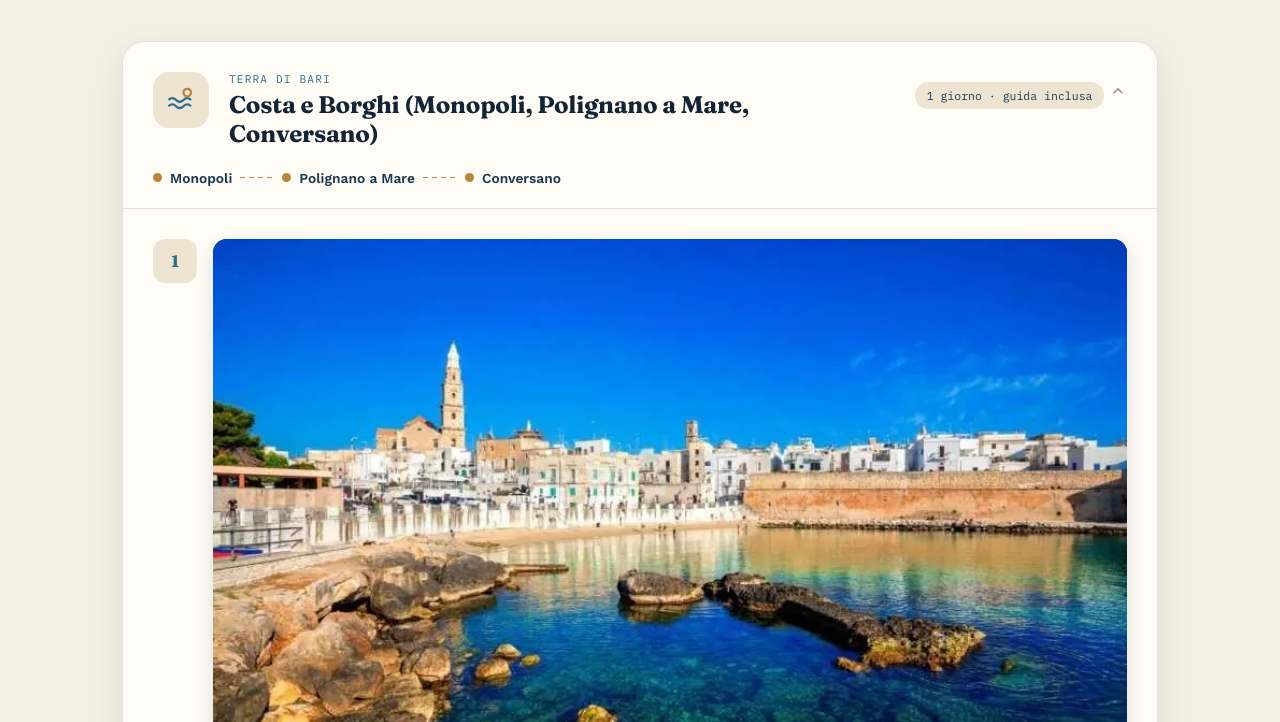
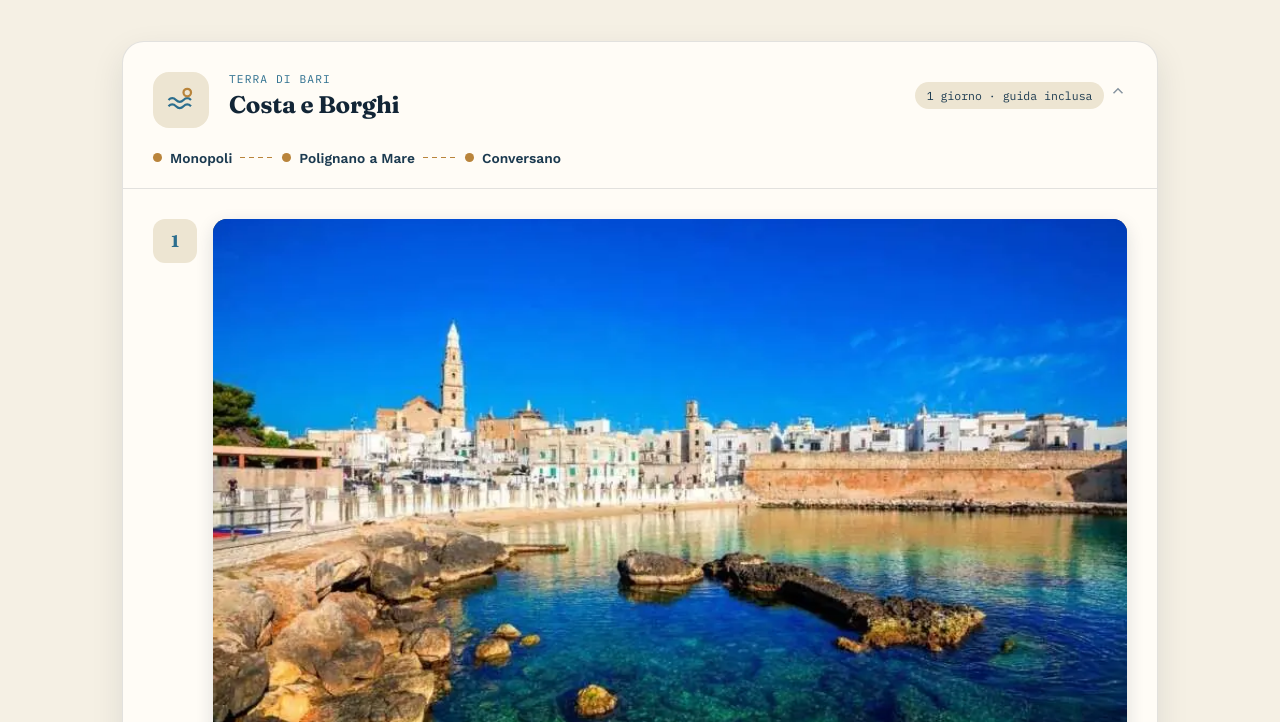
Before and after one commit to gfanizza/apulianroutes, a plain HTML site: page index.html in a window 1280 px wide. Shown: the part 858-1580 px from the top of the page. Drawn offline with nearby package versions, Linux system fonts and the light colour scheme.

Commit message:
content(tour): via le citta' tra parentesi dai titoli dei tour
I 4 titoli che le avevano ripetevano un'informazione gia' presente nella
striscia del percorso subito sotto, dove le tappe sono elencate in ordine.
Togliendole i titoli stanno su una riga sola e le card sono piu' compatte.

Modificati 12 titoli (4 tour x IT/EN/NL); gli altri 2 tour non avevano
parentesi. Restano intatte le parentesi delle descrizioni, che non sono
elenchi di citta': (gozzi), (1232), ("fornelli"), (set di James Bond).

Effetto collaterale utile: i titoli visibili ora coincidono esattamente
con i nomi dei TouristTrip nello schema JSON-LD, che era gia' senza
parentesi. Prima dati strutturati e contenuto visibile divergevano.

Co-Authored-By: Claude Opus 5 <noreply@anthropic.com>

```diff
--- a/index.html
+++ b/index.html
@@ -731,7 +731,7 @@ const DATA = {
     detailsBtn:"Programma completo", bookBtn:"Prenota questo tour",
     tours:[
       {
-        kicker:"Terra di Bari", title:"Costa e Borghi (Monopoli, Polignano a Mare, Conversano)", subtitle:"",
+        kicker:"Terra di Bari", title:"Costa e Borghi", subtitle:"",
         icon:"wave",
         note:"Un itinerario tra mare cristallino, storia millenaria e borghi incantevoli nel cuore della Puglia.",
         stops:[
@@ -765,7 +765,7 @@ const DATA = {
         ]
       },
       {
-        kicker:"Valle d'Itria", title:"Trulli, Cummerse e Barocco (Alberobello, Locorotondo e Martina Franca)", subtitle:"",
+        kicker:"Valle d'Itria", title:"Trulli, Cummerse e Barocco", subtitle:"",
         icon:"trullo",
         note:"È perfettamente possibile visitare le tre perle della Valle d'Itria in una sola giornata: i trulli UNESCO, il borgo bianco e il barocco martinese, a soli 10-15 minuti l'uno dall'altro.",
         stops:[
@@ -775,7 +775,7 @@ const DATA = {
         ]
       },
       {
-        kicker:"Patrimonio UNESCO", title:"Sassi e Murgia, tra Basilicata e Puglia (Matera, Altamura e Gravina in Puglia)", subtitle:"",
+        kicker:"Patrimonio UNESCO", title:"Sassi e Murgia, tra Basilicata e Puglia", subtitle:"",
         icon:"cave",
         note:"Un'esperienza unica ed emozionante per esplorare in un solo giorno tre gioielli mozzafiato tra Basilicata e Puglia, con degustazione di pane e prodotti tipici su richiesta.",
         stops:[
@@ -785,7 +785,7 @@ const DATA = {
         ]
       },
       {
-        kicker:"Alto Salento", title:"Vicoli bianchi e Natura (Cisternino, Ostuni, Piana degli Ulivi e Masserie di Fasano)", subtitle:"",
+        kicker:"Alto Salento", title:"Vicoli bianchi e Natura", subtitle:"",
         icon:"olive",
         note:"Un giorno indimenticabile tra borghi bianchi, vicoli acciottolati e la natura incontaminata della campagna pugliese, tra ulivi monumentali e masserie storiche.",
         stops:[
@@ -818,7 +818,7 @@ const DATA = {
     detailsBtn:"Full programme", bookBtn:"Book this tour",
     tours:[
       {
-        kicker:"Terra di Bari", title:"Coast and Villages (Monopoli, Polignano a Mare, Conversano)", subtitle:"",
+        kicker:"Terra di Bari", title:"Coast and Villages", subtitle:"",
         icon:"wave",
         note:"A journey through crystal-clear waters, ancient history and charming villages in the heart of Puglia.",
         stops:[
@@ -852,7 +852,7 @@ const DATA = {
         ]
       },
       {
-        kicker:"Itria Valley", title:"Trulli, Cummerse and Baroque (Alberobello, Locorotondo and Martina Franca)", subtitle:"",
+        kicker:"Itria Valley", title:"Trulli, Cummerse and Baroque", subtitle:"",
         icon:"trullo",
         note:"It's completely feasible to visit all three pearls of the Itria Valley in a single day — UNESCO trulli, a hilltop white village and Baroque elegance, just 10–15 minutes apart.",
         stops:[
@@ -862,7 +862,7 @@ const DATA = {
         ]
       },
       {
-        kicker:"UNESCO Heritage", title:"Sassi and Murgia, between Basilicata and Apulia (Matera, Altamura and Gravina in Puglia)", subtitle:"",
+        kicker:"UNESCO Heritage", title:"Sassi and Murgia, between Basilicata and Apulia", subtitle:"",
         icon:"cave",
         note:"A unique, guided one-day experience to explore three breathtaking gems between Basilicata and Apulia, with local bread and product tasting on request.",
         stops:[
@@ -872,7 +872,7 @@ const DATA = {
         ]
       },
       {
-        kicker:"Upper Salento", title:"White Alleys and Nature (Cisternino, Ostuni, Olive Grove Plain and Fasano Masserie)", subtitle:"",
+        kicker:"Upper Salento", title:"White Alleys and Nature", subtitle:"",
         icon:"olive",
         note:"An unforgettable day among white villages, cobbled alleys and the unspoiled countryside of Puglia, between monumental olive trees and historic masserie.",
         stops:[
@@ -905,7 +905,7 @@ const DATA = {
     detailsBtn:"Volledig programma", bookBtn:"Boek deze tour",
     tours:[
       {
-        kicker:"Terra di Bari", title:"Kust en Dorpen (Monopoli, Polignano a Mare, Conversano)", subtitle:"",
+        kicker:"Terra di Bari", title:"Kust en Dorpen", subtitle:"",
         icon:"wave",
         note:"Een reis langs kristalheldere wateren, eeuwenoude geschiedenis en charmante dorpjes in het hart van Apulië.",
         stops:[
@@ -939,7 +939,7 @@ const DATA = {
         ]
       },
       {
-        kicker:"Itria-vallei", title:"Trulli, Cummerse en Barok (Alberobello, Locorotondo en Martina Franca)", subtitle:"",
+        kicker:"Itria-vallei", title:"Trulli, Cummerse en Barok", subtitle:"",
         icon:"trullo",
         note:"Het is uitstekend mogelijk om alle drie de parels van de Itria-vallei op één dag te bezoeken — UNESCO-trulli, een wit dorp op een heuvel en barokke elegantie, op slechts 10–15 minuten van elkaar.",
         stops:[
@@ -949,7 +949,7 @@ const DATA = {
         ]
       },
       {
-        kicker:"UNESCO-werelderfgoed", title:"Sassi en Murgia, tussen Basilicata en Apulië (Matera, Altamura en Gravina in Puglia)", subtitle:"",
+        kicker:"UNESCO-werelderfgoed", title:"Sassi en Murgia, tussen Basilicata en Apulië", subtitle:"",
         icon:"cave",
         note:"Een unieke, begeleide dagtour om drie adembenemende juwelen tussen Basilicata en Apulië te ontdekken, met optioneel een proeverij van lokaal brood en streekproducten.",
         stops:[
@@ -959,7 +959,7 @@ const DATA = {
         ]
       },
       {
-        kicker:"Noordelijk Salento", title:"Witte Steegjes en Natuur (Cisternino, Ostuni, Olijfvlakte en Masserie van Fasano)", subtitle:"",
+        kicker:"Noordelijk Salento", title:"Witte Steegjes en Natuur", subtitle:"",
         icon:"olive",
         note:"Een onvergetelijke dag tussen witte dorpjes, geplaveide steegjes en de ongerepte natuur van het Apulische platteland, tussen monumentale olijfbomen en historische masserie.",
         stops:[
```
